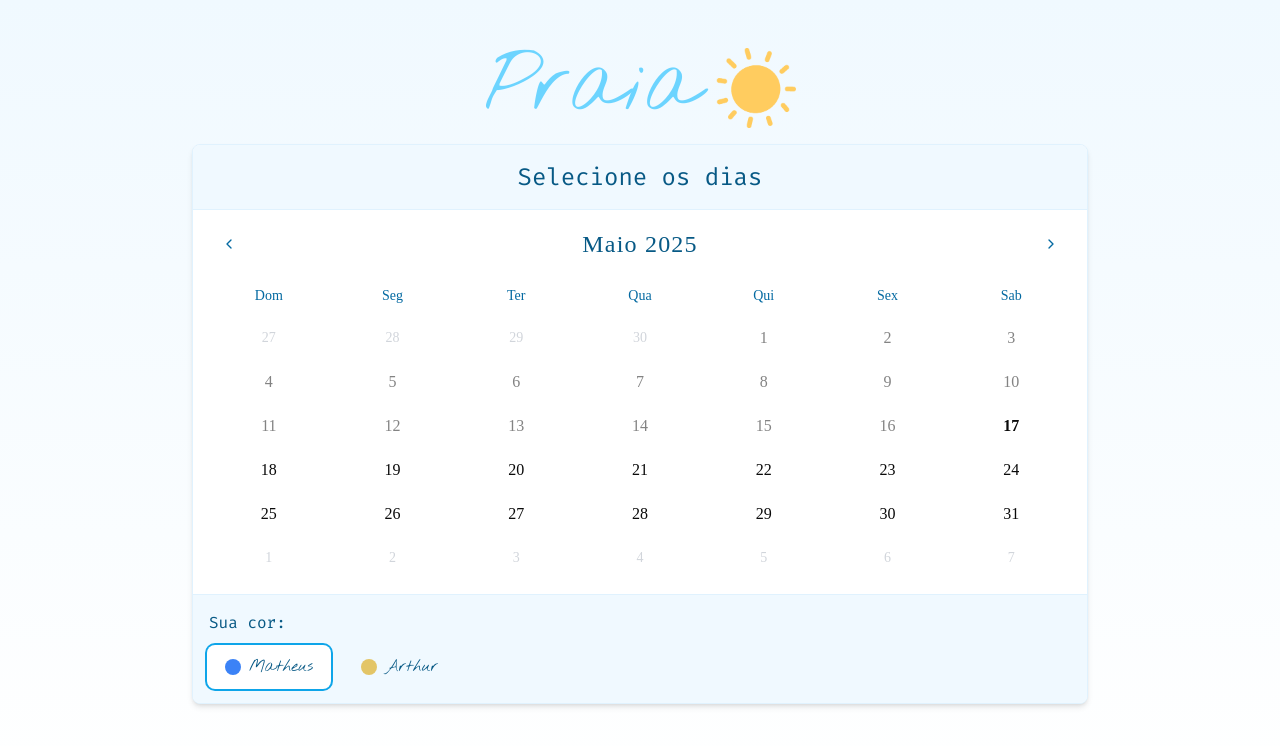
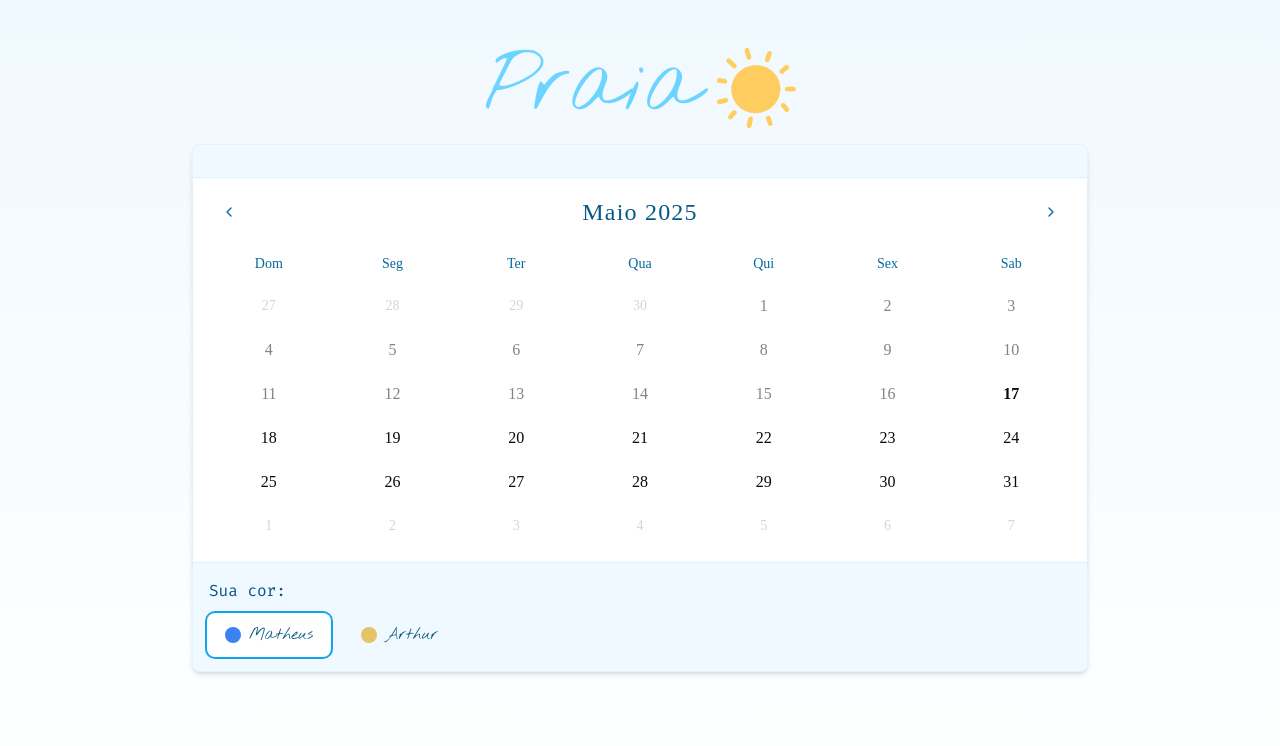
Before and after one commit to mahlv/beach-calendar, a Next.js app: page / in a window 1280 px wide. Shown: the top 746 px of the page. Built offline with nearby package versions, Linux system fonts and the light colour scheme; no server answers.

Commit message:
Guide message h4 removed from beach-house-calendar.tsx

```diff
--- a/components/beach-house-calendar.tsx
+++ b/components/beach-house-calendar.tsx
@@ -24,7 +24,7 @@ export default function BeachHouseCalendar() {
   return (
     <div className="bg-white rounded-lg shadow-md overflow-hidden border border-sky-100">
       <div className="p-4 bg-sky-50 border-b border-sky-100">
-        <h4 className="text-2xl font-medium text-sky-800 text-center font-fira">Selecione os dias</h4>
+        <h4 className="text-2xl font-medium text-sky-800 text-center font-fira"></h4>
 
       </div>
 
```
